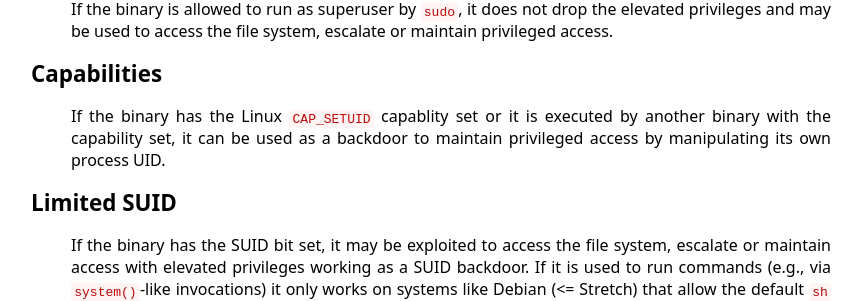
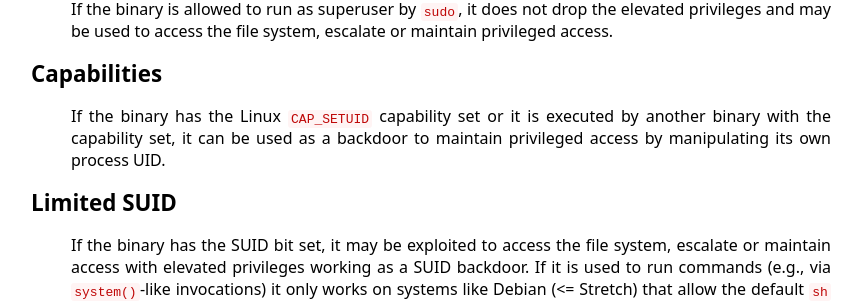
Before and after one commit to GTFOBins/GTFOBins.github.io, a Jekyll site: the page built from functions.md, in a window 1280 px wide. Shown: the part 1425-1726 px from the top of the page, without its empty margins (209-1071 px from the left). Built offline with Jekyll 4.4.1, drawn with Linux system fonts in a browser that asks for light colours.

Commit message:
Fix typo in capability function

```diff
--- a/_data/functions.yml
+++ b/_data/functions.yml
@@ -58,7 +58,7 @@ sudo:
 
 capabilities:
   label: Capabilities
-  description: If the binary has the Linux `CAP_SETUID` capablity set or it is executed by another binary with the capability set, it can be used as a backdoor to maintain privileged access by manipulating its own process UID.
+  description: If the binary has the Linux `CAP_SETUID` capability set or it is executed by another binary with the capability set, it can be used as a backdoor to maintain privileged access by manipulating its own process UID.
 
 limited-suid:
   label: Limited SUID
```
